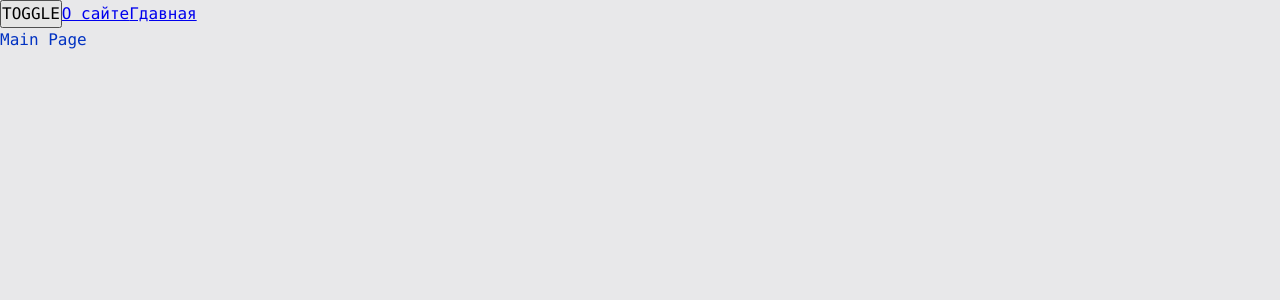
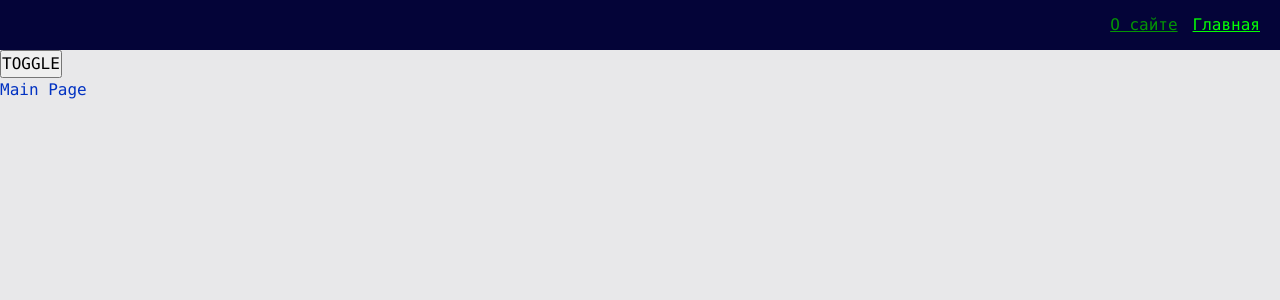
Before and after one commit to Sh6abrA/FrontendCourse, a React app: page / in a window 1280 px wide. Shown: the top 300 px of the page. Built offline with nearby package versions, Linux system fonts and the light colour scheme.

Commit message:
add navbar

```diff
--- a/src/app/App.tsx
+++ b/src/app/App.tsx
@@ -3,15 +3,17 @@ import { AppRouter } from 'app/providers/router';
 import { Link } from 'react-router-dom';
 import { useTheme } from 'app/providers/ThemeProvider/lib/useTheme';
 import { classNames } from 'shared/lib/classNames/classNames';
+import { Navbar } from 'widgets/Navbar';
+
 
 const App = () => {
     const { theme, toggleTheme } = useTheme();
 
     return (
         <div className={classNames('app', {hovered: true, pg: true}, [theme])}>
+
+            <Navbar />
             <button onClick={toggleTheme}>TOGGLE</button>
-            <Link to="/about">О сайте</Link>
-            <Link to="/">Гдавная</Link>
             <AppRouter />
         </div>
     );
--- a/src/app/styles/themes/dark.scss
+++ b/src/app/styles/themes/dark.scss
@@ -1,5 +1,10 @@
 .app.dark {
     --bg-color: #040438;
+    --inverted-bg-color: #e8e8ea;
+
     --primary-color: #049604;
     --secondary-color: #04ff04;
+
+    --inverted-primary-color: #0232c2;
+    --inverted-secondary-color: #0449e0;
 }
--- a/src/app/styles/themes/normal.scss
+++ b/src/app/styles/themes/normal.scss
@@ -1,5 +1,9 @@
 .app.light {
     --bg-color: #e8e8ea;
+    --inverted-bg-color: #040438;
     --primary-color: #0232c2;
     --secondary-color: #0449e0;
+
+    --inverted-primary-color: #049604;
+    --inverted-secondary-color: #04ff04;
 }
--- a/src/app/styles/variables/global.scss
+++ b/src/app/styles/variables/global.scss
@@ -6,4 +6,8 @@
     --font-m: var(--font-size-m) / var(--font-line-m) var(--font-family-main);
     --font-l: var(--font-size-l) / var(--font-line-l) var(--font-family-main);
     --font-family-main: Consolas, "Times New Roman", Serif;
+
+
+    //Размеры
+    --navbar-height: 50px
 }
--- a/src/shared/lib/classNames/classNames.ts
+++ b/src/shared/lib/classNames/classNames.ts
@@ -2,10 +2,10 @@ type Mods = Record<string, boolean | string>
 
 
 
-export function classNames(cls: string, mods: Mods, additional: string[]): string {
+export function classNames(cls: string, mods: Mods = {}, additional: string[] = []): string {
     return [
         cls,
-        ...additional,
+        ...additional.filter(Boolean),
         ...Object.entries(mods)
         .filter(([key, value]) => {
             return Boolean(value)
--- /dev/null
+++ b/src/shared/ui/AppLink/AppLink.module.scss
@@ -0,0 +1,11 @@
+.AppLink {
+    color: var(--primary-color);
+}
+
+.primary {
+    color: var(--inverted-primary-color);
+}
+
+.secondary {
+    color: var(--inverted-secondary-color);
+}
--- /dev/null
+++ b/src/shared/ui/AppLink/AppLink.tsx
@@ -0,0 +1,36 @@
+import { classNames } from 'shared/lib/classNames/classNames';
+import classes from './AppLink.module.scss';
+import { Link, LinkProps } from 'react-router-dom';
+import { FC } from 'react';
+
+export enum AppLinkTheme {
+    PRIMARY = 'primary',
+    SECONDARY = 'secondary'
+}
+
+
+interface AppLinkProps extends LinkProps {
+    className?: string,
+    theme?: AppLinkTheme
+}
+
+export const AppLink: FC<AppLinkProps> = (props) => {
+    const {
+        to,
+        className,
+        children,
+        theme = AppLinkTheme.PRIMARY,
+        ...otherProps
+    } = props;
+
+
+    return (
+        <Link
+            to={to}
+            className={classNames(classes.AppLink, {}, [className, classes[theme]])}
+            {...otherProps}
+        >
+            {children}
+        </Link>
+    );
+}
--- /dev/null
+++ b/src/widgets/Navbar/index.ts
@@ -0,0 +1,4 @@
+import {Navbar} from './ui/Navbar';
+export {
+    Navbar,
+}
--- /dev/null
+++ b/src/widgets/Navbar/ui/Navbar.module.scss
@@ -0,0 +1,16 @@
+.Navbar {
+    width: 100%;
+    height: var(--navbar-height);
+    background: var(--inverted-bg-color);
+    display: flex;
+    align-items: center;
+    padding: 20px;
+
+}
+.links{
+    margin-left: auto;
+}
+
+.mainLink {
+    margin-right: 15px;
+}
--- /dev/null
+++ b/src/widgets/Navbar/ui/Navbar.tsx
@@ -0,0 +1,25 @@
+import { classNames } from 'shared/lib/classNames/classNames';
+import classes from './Navbar.module.scss';
+import { AppLink } from 'shared/ui/AppLink/AppLink';
+import { AppLinkTheme } from 'shared/ui/AppLink/AppLink';
+
+
+interface NavbarProps {
+    classNames?: string
+}
+
+export const Navbar = () => {
+    return (
+        <div className={classNames(classes.Navbar)}>
+            <div className={classes.links}>
+                <AppLink theme={AppLinkTheme.PRIMARY} to="/about" className={classes.mainLink}>
+                    О сайте
+                </AppLink>
+                <AppLink theme={AppLinkTheme.SECONDARY} to="/">
+                    Главная
+                </AppLink>
+            </div>
+
+        </div>
+    );
+}
```
Also changed, not shown: 1 other file (tests, documents, lock files or other folders).
